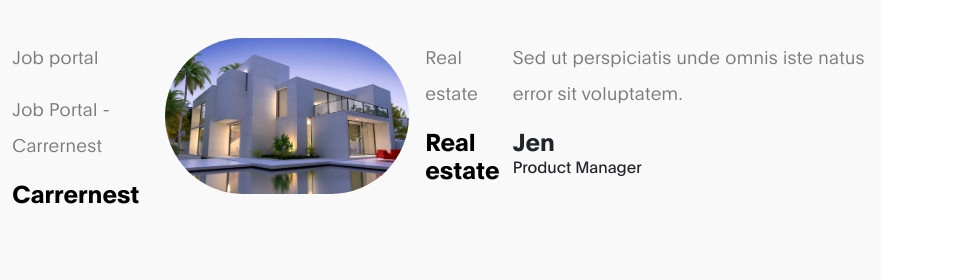
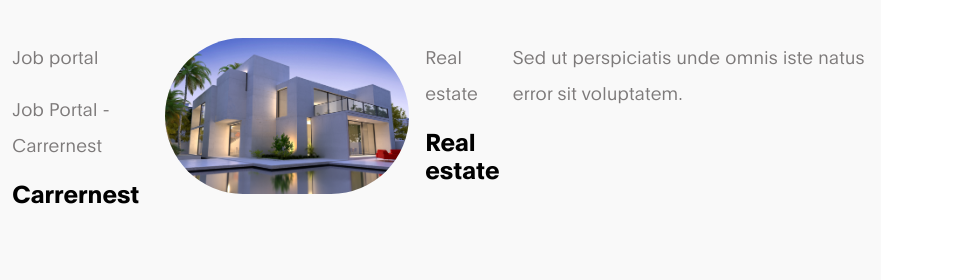
Before and after one commit to shandilyasaurav405/shandilyasaurav405.github.io, a plain HTML site: page index.html in a window 1280 px wide. Shown: the part 1580-1860 px from the top of the page, 314-1280 px from the left. Drawn offline with Linux system fonts and the light colour scheme.

Commit message:
Update index.html

```diff
--- a/index.html
+++ b/index.html
@@ -194,8 +194,8 @@
                                     <div class="testimonials-info">
                                         <p>Sed ut perspiciatis unde omnis iste natus error sit voluptatem.</p>
 
-                                        <h6 class="mb-0">Jen</h6>
-                                        <span>Product Manager</span>
+<!--                                         <h6 class="mb-0">Jen</h6>
+                                        <span>Product Manager</span> -->
                                     </div>
                                 </div>
                             </div> -->
```
